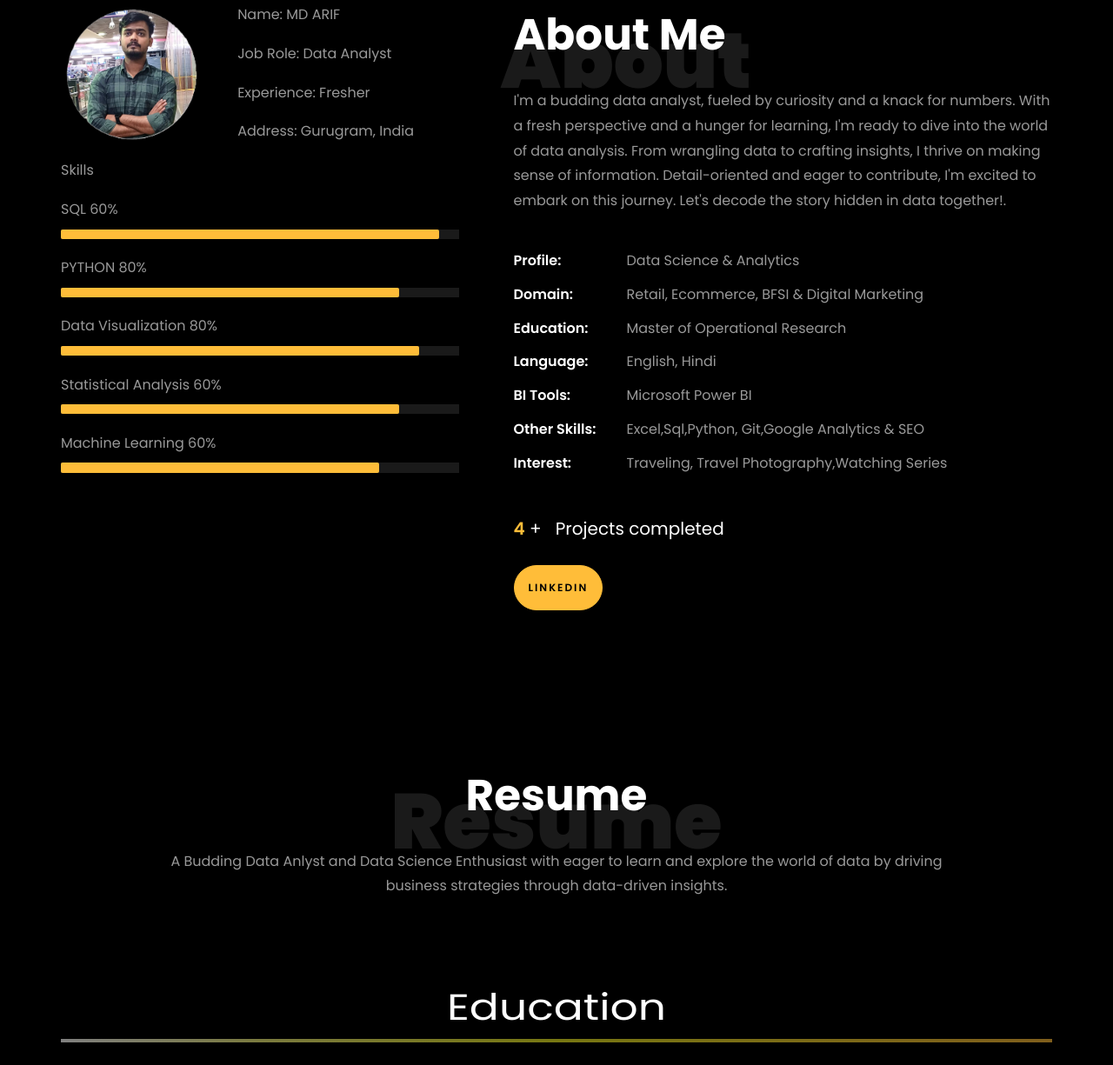
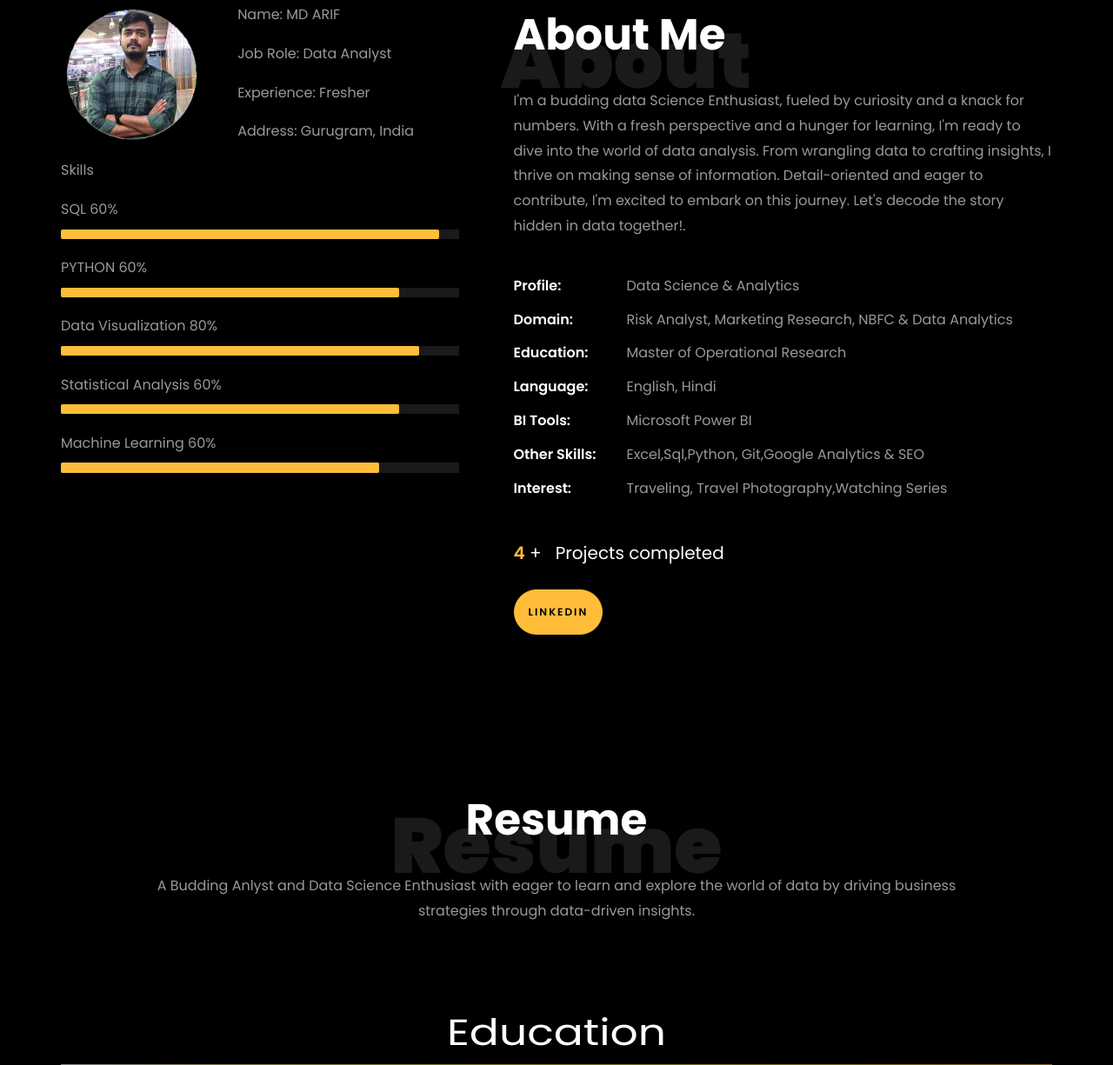
Before and after one commit to MD786Arif/MD786Arif.github.io, a plain HTML site: page index.html in a window 1280 px wide. Shown: the part 859-2084 px from the top of the page at 87% size. Drawn offline with Linux system fonts and the light colour scheme; files whose address does not match are found by name.

Commit message:
Update rating of skills

```diff
--- a/index.html
+++ b/index.html
@@ -280,7 +280,7 @@
 											aria-valuenow="60" aria-valuemin="0" aria-valuemax="100"></div>
 									</div>
 
-									<span>PYTHON</span> <span class="pull-right">80%</span>
+									<span>PYTHON</span> <span class="pull-right">60%</span>
 									<div class="progress">
 										<div class="progress-bar" role="progressbar" style="width: 85%"
 											aria-valuenow="80" aria-valuemin="0" aria-valuemax="100"></div>
@@ -315,7 +315,7 @@
 								<h1 class="big">About</h1>
 								<h2 class="mb-4">About Me</h2>
 
-								<p>I'm a budding data analyst, fueled by curiosity and a knack for numbers. With a fresh
+								<p>I'm a budding data Science Enthusiast, fueled by curiosity and a knack for numbers. With a fresh
 									perspective and a hunger for learning, I'm ready to dive into the world of data
 									analysis. From wrangling data to crafting insights, I thrive on making sense of
 									information. Detail-oriented and eager to contribute, I'm excited to embark on this
@@ -323,8 +323,8 @@
 								<ul class="about-info mt-4 px-md-0 px-2">
 									<li class="d-flex"><span>Profile:</span> <span>Data Science &amp; Analytics</span>
 									</li>
-									<li class="d-flex"><span>Domain:</span> <span>Retail, Ecommerce, BFSI &amp; Digital
-											Marketing</span></li>
+									<li class="d-flex"><span>Domain:</span> <span>Risk Analyst, Marketing Research, NBFC &amp; Data Analytics
+											</span></li>
 									<li class="d-flex"><span>Education:</span> <span>Master of Operational
 											Research</span></li>
 									<li class="d-flex"><span>Language:</span> <span>English, Hindi</span></li>
@@ -364,7 +364,7 @@
 				<div class="col-md-10 heading-section text-center ftco-animate">
 					<h1 class="big big-2">Resume</h1>
 					<h2 class="mb-4">Resume</h2>
-					<p>A Budding Data Anlyst and Data Science Enthusiast with eager to learn and explore the world of data by driving business strategies through
+					<p>A Budding Anlyst and Data Science Enthusiast with eager to learn and explore the world of data by driving business strategies through
 						data-driven insights.</p>
 				</div>
 			</div>
```
